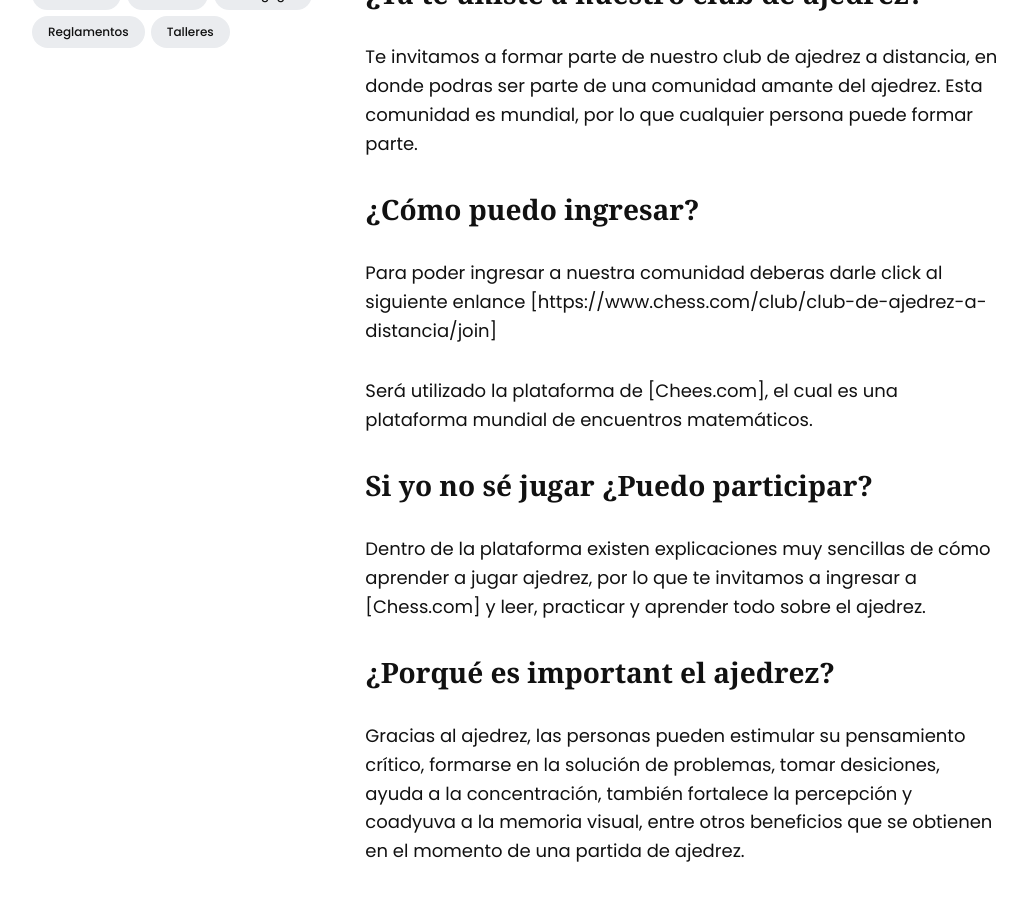
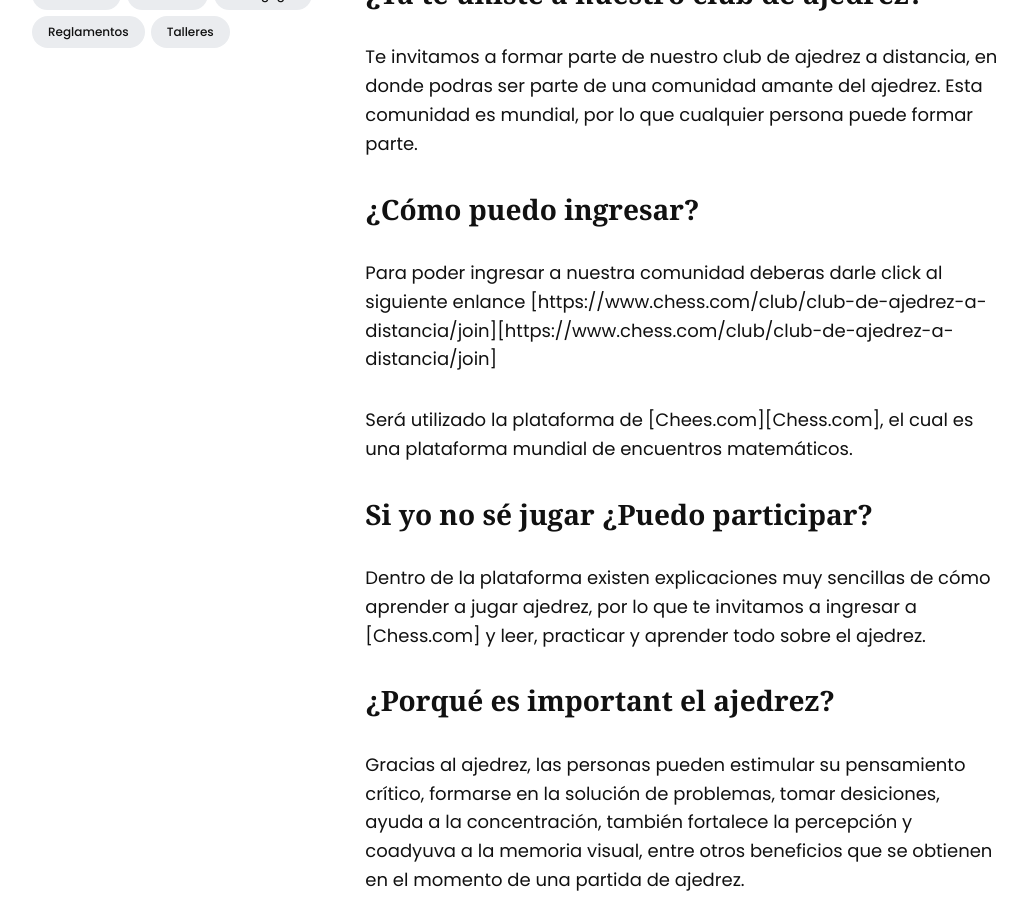
Before and after one commit to asoesem/asoesem.github.io, a Jekyll site: the page built from _posts/2024-03-05-club-de-ajedrez-a-distancia.md, in a window 1280 px wide and 900 px high, scrolled down 884 px. Shown: the whole window, without its empty margins (124-1151 px from the left). Built offline with Jekyll 4.4.1, drawn with Linux system fonts in a browser that asks for light colours; some of the changed lines change nothing that is shown.

Commit message:
Update 2024-03-05-club-de-ajedrez-a-distancia.md

```diff
--- a/_posts/2024-03-05-club-de-ajedrez-a-distancia.md
+++ b/_posts/2024-03-05-club-de-ajedrez-a-distancia.md
@@ -14,9 +14,9 @@ share: true
 ## ¿Ya te uniste a nuestro club de ajedrez?
 Te invitamos a formar parte de nuestro club de ajedrez a distancia, en donde podras ser parte de una comunidad amante del ajedrez. Esta comunidad es mundial, por lo que cualquier persona puede formar parte.
 ## ¿Cómo puedo ingresar?
-Para poder ingresar a nuestra comunidad deberas darle click al siguiente enlance [https://www.chess.com/club/club-de-ajedrez-a-distancia/join]
+Para poder ingresar a nuestra comunidad deberas darle click al siguiente enlance [https://www.chess.com/club/club-de-ajedrez-a-distancia/join][https://www.chess.com/club/club-de-ajedrez-a-distancia/join]
 
-Será utilizado la plataforma de [Chees.com], el cual es una plataforma mundial de encuentros matemáticos.
+Será utilizado la plataforma de [Chees.com][Chess.com], el cual es una plataforma mundial de encuentros matemáticos.
 ## Si yo no sé jugar ¿Puedo participar?
 Dentro de la plataforma existen explicaciones muy sencillas de cómo aprender a jugar ajedrez, por lo que te invitamos a ingresar a [Chess.com] y leer, practicar y aprender todo sobre el ajedrez.
 ## ¿Porqué es important el ajedrez?
```
